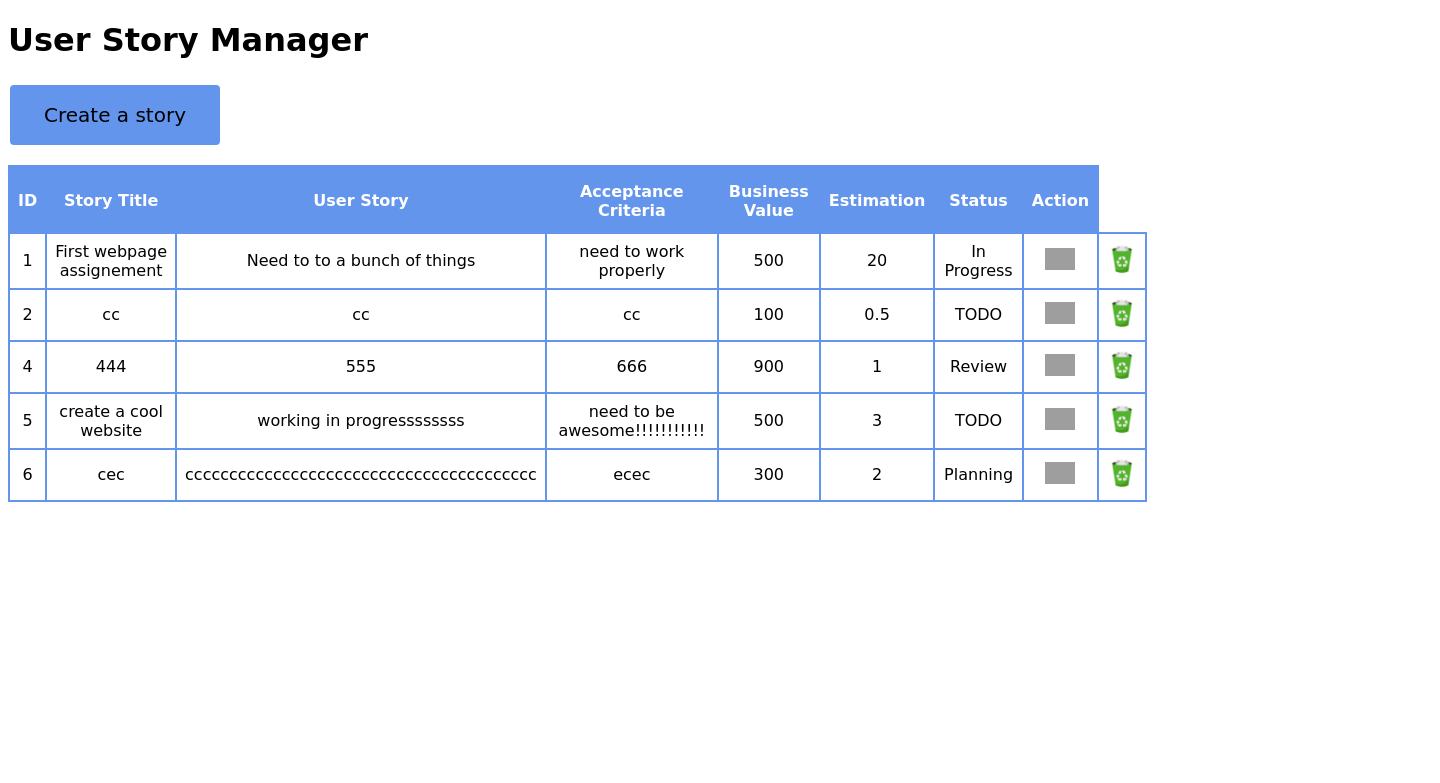
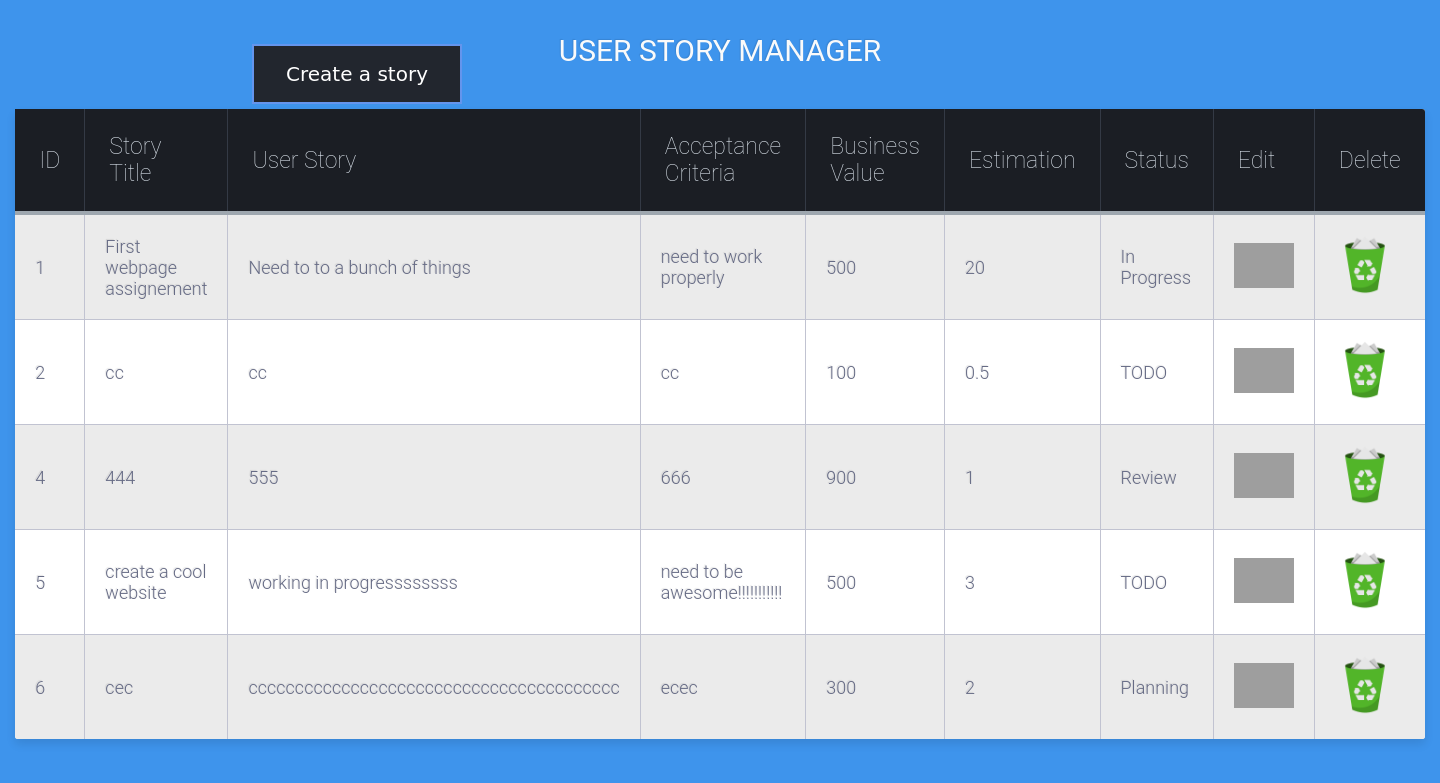
Before and after one commit to gabee1987/super-sprinter-3000-Gabor_Koncz, a Flask app: page / in a window 1440 px wide. Shown: the top 783 px of the page. Run offline with Flask 2, Linux system fonts and the light colour scheme; grey boxes are pictures that could not be loaded.

Commit message:
working on css

```diff
--- a/main.py
+++ b/main.py
@@ -24,7 +24,8 @@ def show_story_list():
                     "Business Value",
                     "Estimation",
                     "Status",
-                    "Action"
+                    "Edit",
+                    "Delete"
                     ]
     return render_template("list.html", stories=stories, table_header=table_header)
 
--- a/static/style.css
+++ b/static/style.css
@@ -1,34 +1,148 @@
-h1 {
-    font-family: "Comic Sans MS", cursive, sans-serif;
-    font-size: 2em;
+body {
+  background-color: #3e94ec;
+  font-family: "Roboto", helvetica, arial, sans-serif;
+  font-size: 16px;
+  font-weight: 400;
+  text-rendering: optimizeLegibility;
+}
+
+div.table-title {
+   display: block;
+  margin: auto;
+  max-width: 600px;
+  padding:5px;
+  width: 100%;
+}
+
+.table-title h1 {
+   color: #fafafa;
+   font-size: 30px;
+   font-weight: 400;
+   font-style:normal;
+   font-family: "Roboto", helvetica, arial, sans-serif;
+   text-shadow: -1px -1px 1px rgba(0, 0, 0, 0.1);
+   text-transform:uppercase;
 }
 
 
-#story_table {
-    font-family: "Comic Sans MS", cursive, sans-serif;
-    border-collapse: collapse;
-    width: 80%;
+/*** Table Styles **/
+
+.table-fill {
+  background: white;
+  border-radius:3px;
+  border-collapse: collapse;
+  height: 320px;
+  margin: auto;
+  max-width: 600px;
+  padding:5px;
+  width: 100%;
+  box-shadow: 0 5px 10px rgba(0, 0, 0, 0.1);
+  animation: float 5s infinite;
 }
 
-#story_table td, #story_table th {
-    border: 2px solid #6495ED;
-    padding: 8px;
+th {
+  color:#D5DDE5;;
+  background:#1b1e24;
+  border-bottom:4px solid #9ea7af;
+  border-right: 1px solid #343a45;
+  font-size:23px;
+  font-weight: 100;
+  padding:24px;
+  text-align:left;
+  text-shadow: 0 1px 1px rgba(0, 0, 0, 0.1);
+  vertical-align:middle;
 }
 
-#table_header tr:nth-child(even){background-color: #6495ED;}
+th:first-child {
+  border-top-left-radius:3px;
+}
 
-#story_table tr:hover {background-color: #ddd;}
+th:last-child {
+  border-top-right-radius:3px;
+  border-right:none;
+}
 
-#story_table th {
-    padding-top: 15px;
-    padding-bottom: 12px;
-    text-align: center;
-    background-color: #6495ED;
-    color: white;
+tr {
+  border-top: 1px solid #C1C3D1;
+  border-bottom-: 1px solid #C1C3D1;
+  color:#666B85;
+  font-size:16px;
+  font-weight:normal;
+  text-shadow: 0 1px 1px rgba(256, 256, 256, 0.1);
+}
+
+tr:hover td {
+  background:#4E5066;
+  color:#FFFFFF;
+  border-top: 1px solid #22262e;
+  border-bottom: 1px solid #22262e;
+}
+
+tr:first-child {
+  border-top:none;
+}
+
+tr:last-child {
+  border-bottom:none;
+}
+
+tr:nth-child(odd) td {
+  background:#EBEBEB;
+}
+
+tr:nth-child(odd):hover td {
+  background:#4E5066;
+}
+
+tr:last-child td:first-child {
+  border-bottom-left-radius:3px;
+}
+
+tr:last-child td:last-child {
+  border-bottom-right-radius:3px;
+}
+
+td {
+  background:#FFFFFF;
+  padding:20px;
+  text-align:left;
+  vertical-align:middle;
+  font-weight:300;
+  font-size:18px;
+  text-shadow: -1px -1px 1px rgba(0, 0, 0, 0.1);
+  border-right: 1px solid #C1C3D1;
+}
+
+td:last-child {
+  border-right: 0px;
+}
+
+th.text-left {
+  text-align: left;
+}
+
+th.text-center {
+  text-align: center;
+}
+
+th.text-right {
+  text-align: right;
+}
+
+td.text-left {
+  text-align: left;
+}
+
+td.text-center {
+  text-align: center;
+}
+
+td.text-right {
+  text-align: right;
 }
 
 .button {
-    background-color: #6495ED;
+    background-color: black;
     color: white;
     padding: 16px 32px;
     text-align: center;
@@ -40,20 +154,26 @@ h1 {
     -webkit-transition-duration: 0.4s; /* Safari */
     transition-duration: 0.4s;
     cursor: pointer;
-    border-radius: 4px;
 }
 
 .button {
-    background-color: #6495ED;
-    color: black;
+    background-color: #22262e;
+    color: white;
     border: 2px solid #6495ED;
 }
 
 .button:hover {
-    background-color: #6495ED;
+    background-color: #4E5066;
     color: white;
 }
 
+#create_story {
+    position:absolute;
+transition: .5s ease;
+    left: 250px;
+    top: 40px;
+
+}
 textarea {
     width: 300px;
     height: 150px;
--- a/templates/list.html
+++ b/templates/list.html
@@ -6,28 +6,35 @@
         <title>Super Sprinter 3000</title>
     </head>
     <body>
-        <h1>User Story Manager</h1>
-        <form action="/story" method="GET">
-        <input type="submit" value="Create a story" class="button" href="/story">
-        </form>
+        <div align="middle" class="table-title">
+            <h1>User Story Manager</h1>
+        </div>
         <p></p>
-        <table id="story_table">
-            {% for item in table_header %}
-                <th align="middle"><strong>{{ item }}</strong></th>
-            {% endfor %}
+        <table class="table-fill">
+            <thead>
+                <tr>
+                    <form action="/story" method="GET">
+                        <input id="create_story" type="submit" value="Create a story" class="button" href="/story">
+                    </form>
+                    {% for item in table_header %}
+                    <th class="text-left">{{ item }}</th>
+                    {% endfor %}
+                </tr>
+            </thead>
+            <tbody class="table-hover">
             {% for row in stories %}
                 <tr>
                     {% for data in row %}
-                        <td align="middle" class="stories">{{ data }}</td>
+                        <td class="text-left">{{ data }}</td>
                     {% endfor %}
                     <td align="middle">
                         <form action="story/{{ row[0] }}" method="POST">
-                        <input  name="edit_button" type="image" src="/static/img/pen.png" alt="Submit" width="30" value="{{ row[0] }}">
+                        <input  name="edit_button" type="image" src="/static/img/pen.png" alt="Submit" width="60" value="{{ row[0] }}">
                         </form>
                     </td>
                     <td align="middle">
                         <form action="/delete_story" method="POST">
-                        <input  name="delete" type="image" src="/static/img/bin.png" alt="Submit" width="30" value="{{ row[0] }}">
+                        <input  name="delete" type="image" src="/static/img/bin.png" alt="Submit" width="60" value="{{ row[0] }}">
                         </form>
                     </td>
                     {% endfor %}
```
Also changed, not shown: templates/form.html (+5 -5 lines).
